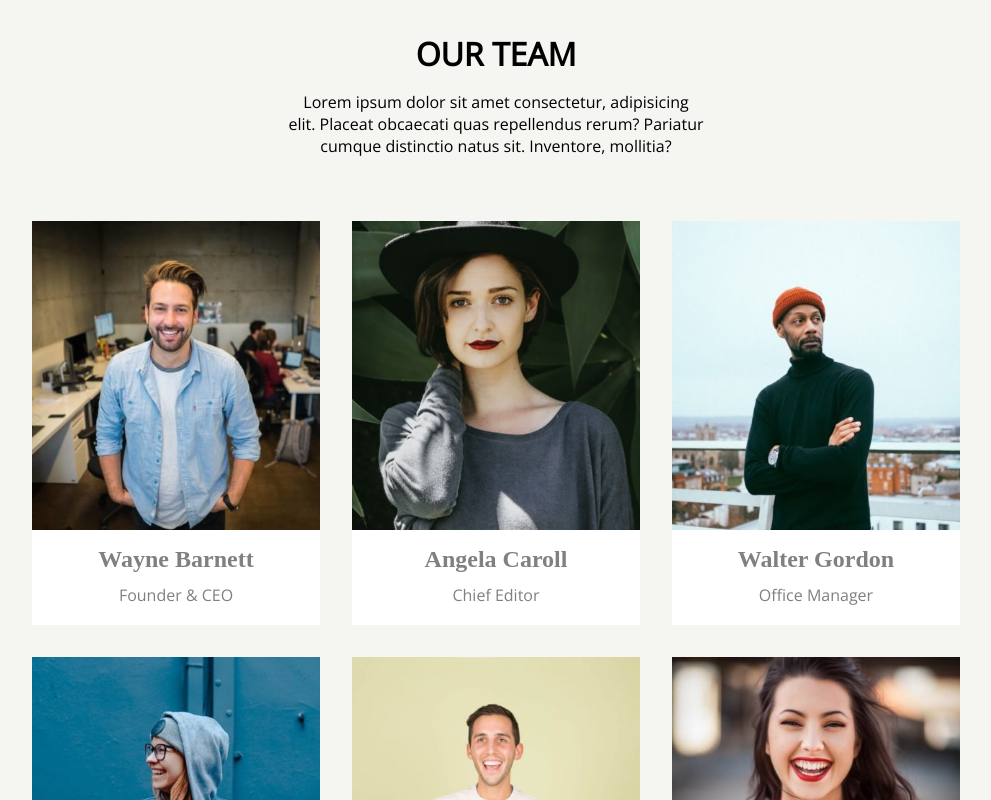
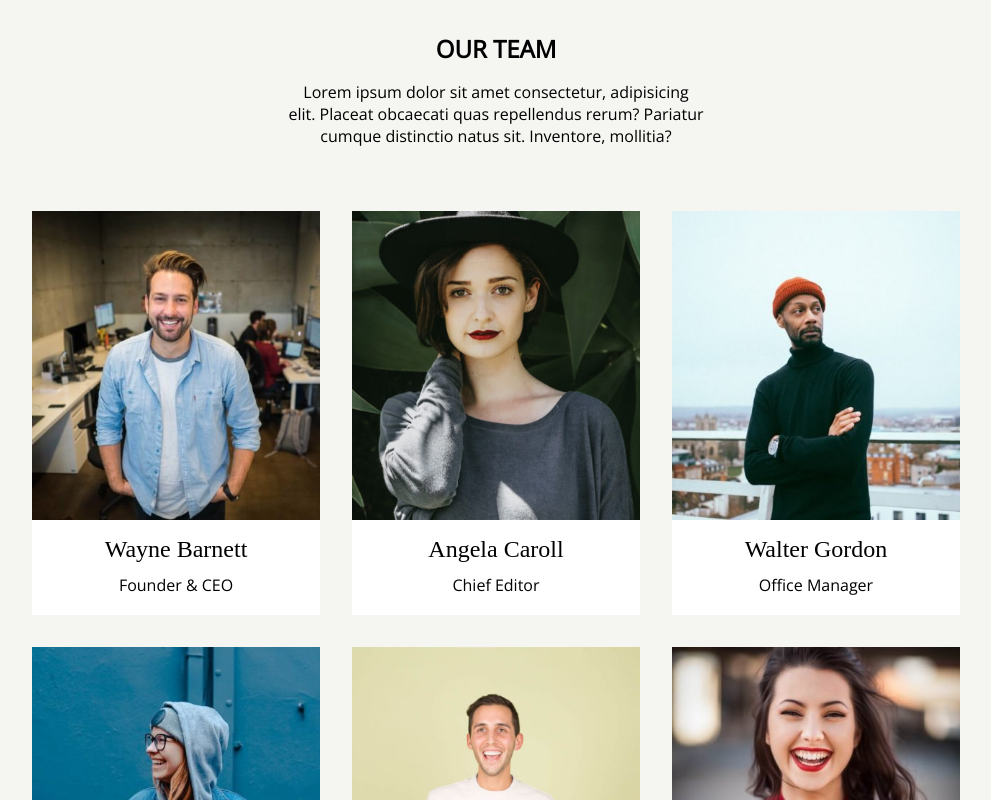
Before and after one commit to vito-pizzulli/js-our-team, a plain HTML site: page index.html in a window 1280 px wide. Shown: the whole page, without its empty margins (144-1135 px from the left). Drawn offline with nearby package versions, Linux system fonts and the light colour scheme.

Commit message:
small styling changes done

```diff
--- a/css/style.css
+++ b/css/style.css
@@ -33,6 +33,10 @@ div.container {
     margin: 0 auto;
 }
 
+div.title > h1 {
+    font-size: 1.5rem;
+}
+
 div.card-wrapper {
     display: flex;
     justify-content: center;
@@ -55,9 +59,10 @@ div.card-wrapper > div.card > h2 {
     padding: .7rem;
 }
 
+div.title > p,
 div.card-wrapper > div.card > h2,
 div.card-wrapper > div.card > span {
-    color: grey;
+    font-weight: lighter;
 }
 
 
```
